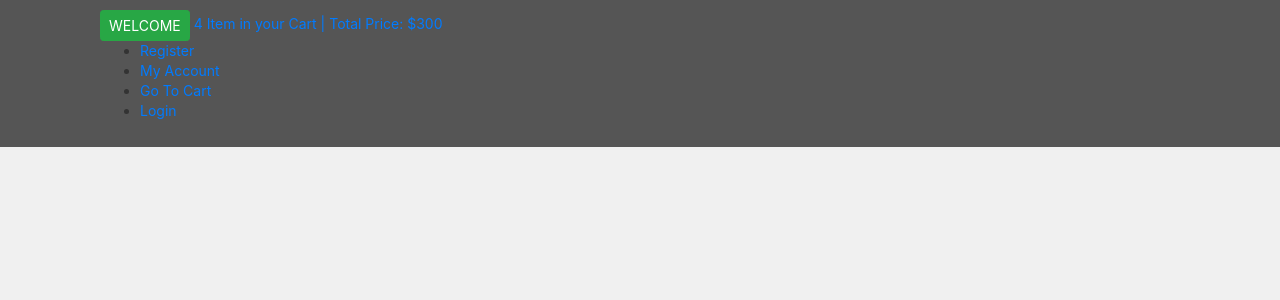
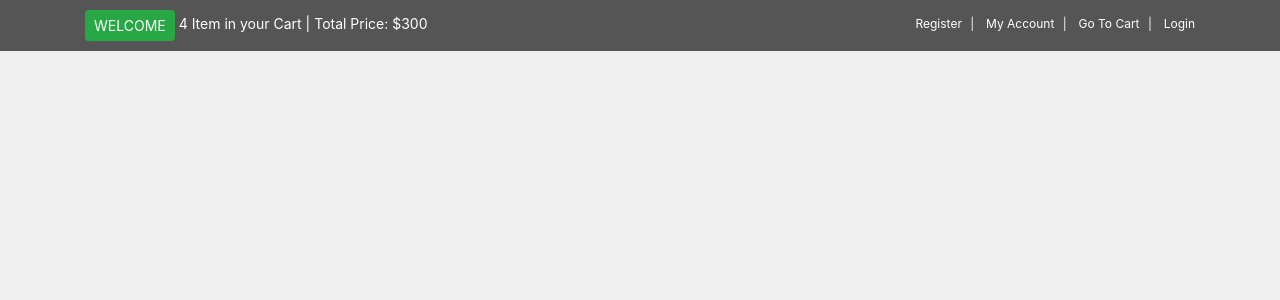
Before and after one commit to OrionJoshi/E-commerce-Website, a PHP site: page / in a window 1280 px wide. Shown: the top 300 px of the page. Run offline with PHP 8.4, Linux system fonts and the light colour scheme.

Commit message:
Add navbar css

```diff
--- a/index.php
+++ b/index.php
@@ -12,7 +12,7 @@
     <div id="top">   <!-- Top Begin -->
 
         <div class="container"> <!-- Container Begin -->
-
+            <div class="row"> <!-- Row Begin -->
                 <div class="col-md-6 offer"> <!-- col-md-6 offer Begin -->
 
                     <a href="#" class="btn btn-success btn-sm">Welcome</a>
@@ -39,6 +39,7 @@
                     </ul> <!-- menu Begin -->
 
                 </div> <!-- col-md-6 End -->
+            </div> <!-- Row End -->
         </div> <!-- Container End -->
 
     </div>  <!-- Top End -->
--- a/styles/style.css
+++ b/styles/style.css
@@ -29,3 +29,29 @@ body{
         text-align: center;
     }
 }
+#top a{
+    color: #ffffff;
+}
+#top ul,menu{
+    padding-top: 5px;
+    margin: 0px;
+    text-align: right;
+    font-size: 12px;
+    list-style: none;
+}
+@media(max-width: 991px){
+    #top ul.menu{
+        text-align: center;
+    }
+}
+#top ul.menu >li{
+    display: inline-block;
+}
+#top ul.menu >li{
+    color: #eeeeee;
+}
+#top ul.menu >li + li:before{
+    content: "|\00a0";
+    color: #f7f7f7;
+    padding: 0 5px;
+}
```
Lines whose indentation alone changed are shown as unchanged.
